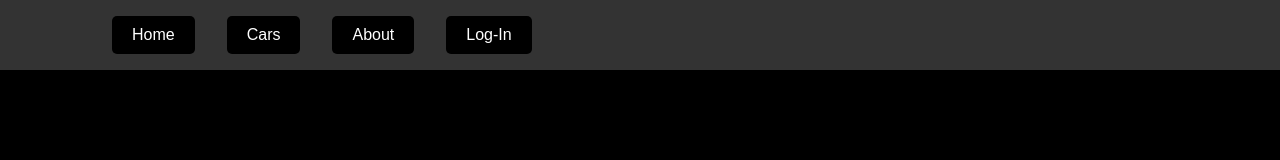
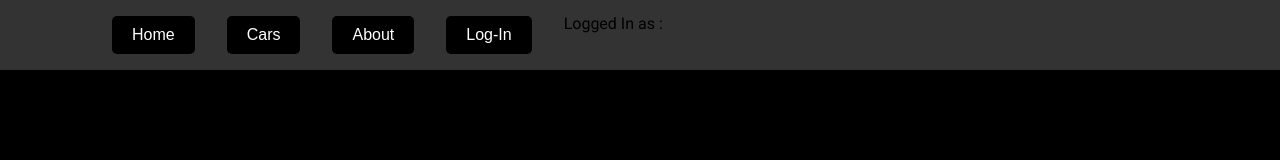
Before and after one commit to ferrarizaum/garage-front, a React (Create React App) app: page /login in a window 1280 px wide. Shown: the top 160 px of the page. Built offline with nearby package versions, Linux system fonts and the light colour scheme.

Commit message:
adding log in name to navbar

```diff
--- a/src/components/NavBar.jsx
+++ b/src/components/NavBar.jsx
@@ -55,6 +55,9 @@ const Navbar = () => {
               Log-In
             </button>
           </li>
+          <li style={{ paddingLeft: "2em" }}>
+            <p>Logged In as :{sessionStorage.getItem("name")}</p>
+          </li>
         </ul>
       </nav>
     </div>
--- a/src/pages/LoginPage.jsx
+++ b/src/pages/LoginPage.jsx
@@ -23,6 +23,7 @@ const LoginPage = () => {
         const token = data.token;
 
         sessionStorage.setItem("authToken", token);
+        sessionStorage.setItem("name", data.name);
 
         // handle successful login
         console.log("Login successful:", data);
```
